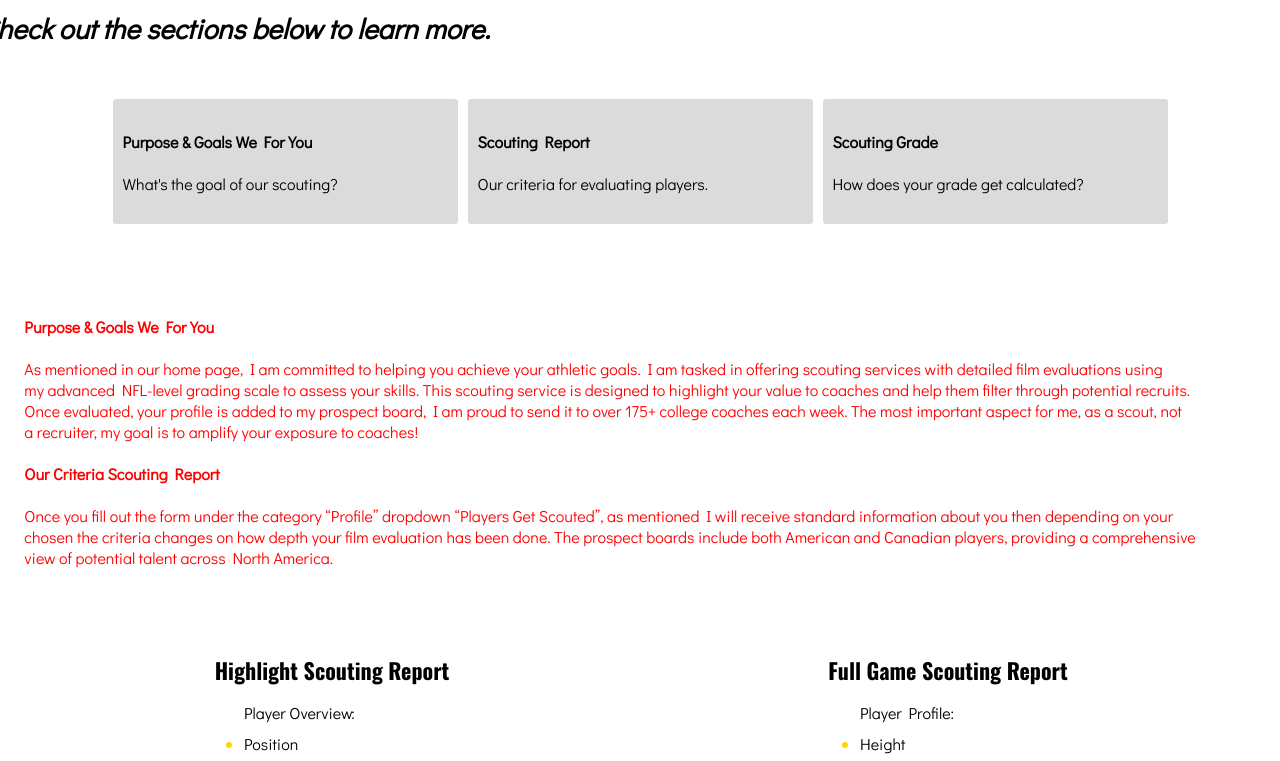
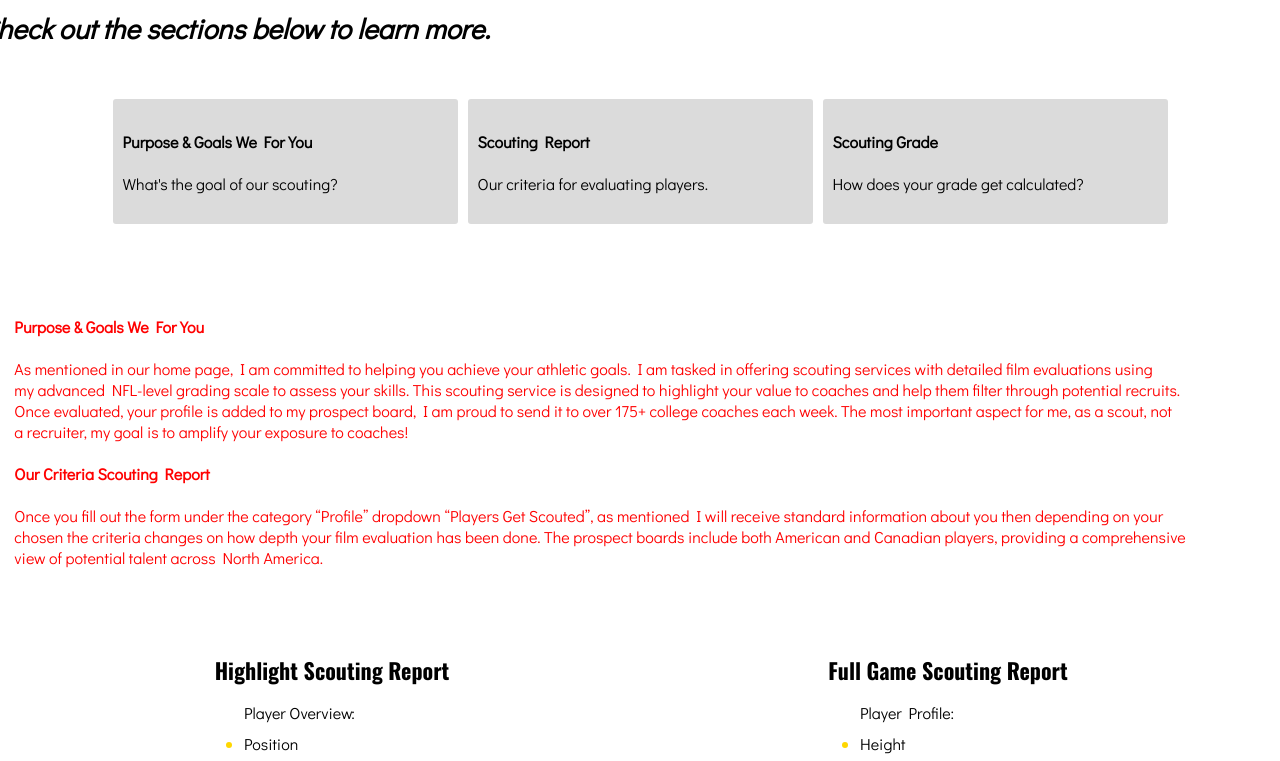
Before and after one commit to pvano23/How-We-Rank, a plain HTML site: page index.html in a window 1280 px wide. Shown: the part 509-1270 px from the top of the page. Drawn offline with nearby package versions, Linux system fonts and the light colour scheme.

Commit message:
Alignment

```diff
--- a/index.html
+++ b/index.html
@@ -183,7 +183,7 @@
         font-family: 'Didact Gothic';
         text-align: left; /* Align the content text to the left */
         margin-right: 80px;   /* Remove any left margin */
-        padding-left: 20px;  /* Remove any left padding if needed */
+        padding-right: -20px;  /* Remove any left padding if needed */
        margin-top: 70px;
     }
 
```
